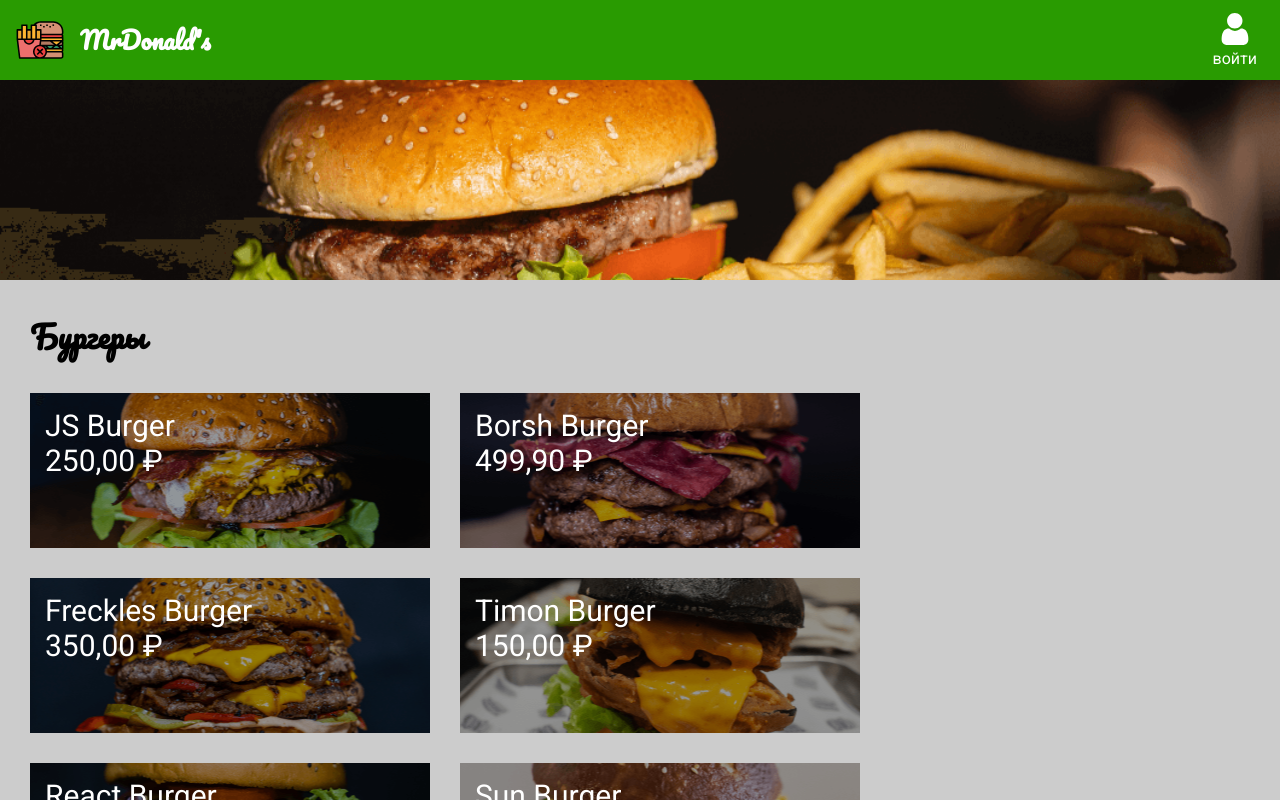
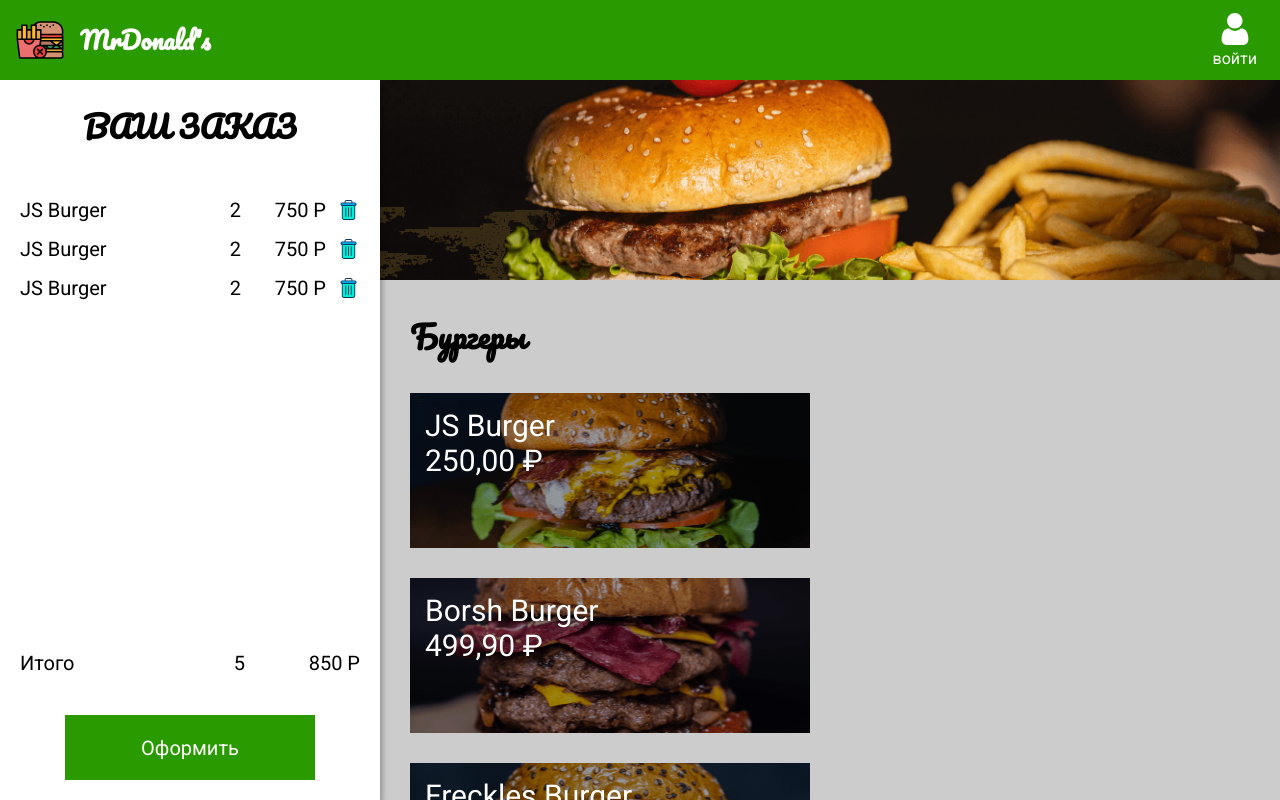
Before and after one commit to reying/React-Lessons, a React (Create React App) app in the folder mrdonalds/: page / in a window 1280 px wide. Shown: the top 800 px of the page. Built offline with nearby package versions, Linux system fonts and the light colour scheme.

Commit message:
Completed task lesson 6

```diff
--- a/mrdonalds/src/App.js
+++ b/mrdonalds/src/App.js
@@ -3,6 +3,7 @@
 import { NavBar } from './Components/NavBar';
 import { Menu } from './Components/Menu';
 import { ModalItem } from './Components/ModalItem';
+import { Order } from './Components/Order';
 
 function App() {
 
@@ -12,6 +13,7 @@
     <>
       <GlobalStyle/>
       <NavBar/>
+      <Order/>
       <Menu setOpenItem={setOpenItem}/>
       <ModalItem openItem={openItem} setOpenItem={setOpenItem}/>
     </>
--- a/mrdonalds/src/Components/Menu.js
+++ b/mrdonalds/src/Components/Menu.js
@@ -7,6 +7,7 @@
 const MenuStyled = styled.main`
   background-color: #ccc;
   margin-top: 80px;
+  margin-left: 380px;
 `;
 
 const SectionMenu = styled.section`
--- /dev/null
+++ b/mrdonalds/src/Components/Order.js
@@ -0,0 +1,65 @@
+import React from 'react';
+import styled from 'styled-components';
+import { ButtonCheckout } from './ButtonCheckout';
+import { OrderListItem } from './OrderListItem';
+
+const OrderStyled = styled.section`
+  display: flex;
+  flex-direction: column;
+  position: fixed;
+  top: 80px;
+  left: 0;
+  background-color: #fff;
+  min-width: 380px;
+  height: calc(100% - 80px);
+  box-shadow: 3px 4px 5px rgba(0, 0, 0, .25);
+  padding: 20px;
+`;
+
+const OrderTitle = styled.h2`
+  text-align: center;
+  margin-bottom: 30px;
+`;
+
+const OrderContent = styled.div`
+  flex-grow: 1;
+`;
+
+const OrderList = styled.ul`
+
+`;
+
+const Total = styled.div`
+  display: flex;
+  margin: 0 0 40px;
+  & span:first-child {
+    flex-grow: 1;
+  }
+`;
+
+const TotalPrice = styled.span`
+  text-align: right;
+  min-width: 65px;
+  margin-left: 50px;
+`;
+
+export const Order = () => {
+  return (
+    <OrderStyled>
+      <OrderTitle>ВАШ ЗАКАЗ</OrderTitle>
+      <OrderContent>
+        <OrderList>
+          <OrderListItem/>
+          <OrderListItem/>
+          <OrderListItem/>
+        </OrderList>
+      </OrderContent>
+      <Total>
+        <span>Итого</span>
+        <span>5</span>
+        <TotalPrice>850 Р</TotalPrice>
+      </Total>
+      <ButtonCheckout>Оформить</ButtonCheckout>
+    </OrderStyled>
+  )
+};
--- /dev/null
+++ b/mrdonalds/src/Components/OrderListItem.js
@@ -0,0 +1,40 @@
+import React from 'react';
+import styled from 'styled-components';
+import trashImg from '../image/trash.svg';
+
+const OrderItemStyled = styled.li`
+  display: flex;
+  margin: 15px 0;
+`;
+
+const ItemName = styled.span`
+  flex-grow: 1;
+`;
+
+const ItemPrice = styled.span`
+  margin-left: 20px;
+  margin-right: 10px;
+  min-width: 65px;
+  text-align: right;
+`;
+
+const TrashButton = styled.button`
+  width: 24px;
+  height: 24px;
+  border-color: transparent;
+  background-color: transparent;
+  background-image: url(${trashImg});
+  background-position: center;
+  background-size: cover;
+  background-repeat: no-repeat;
+  corsor: pointer;
+`;
+
+export const OrderListItem = () => (
+  <OrderItemStyled>
+    <ItemName>JS Burger</ItemName>
+    <span>2</span>
+    <ItemPrice>750 Р</ItemPrice>
+    <TrashButton/>
+  </OrderItemStyled>
+);
```
Also changed, not shown: mrdonalds/src/image/trash.svg (added).
